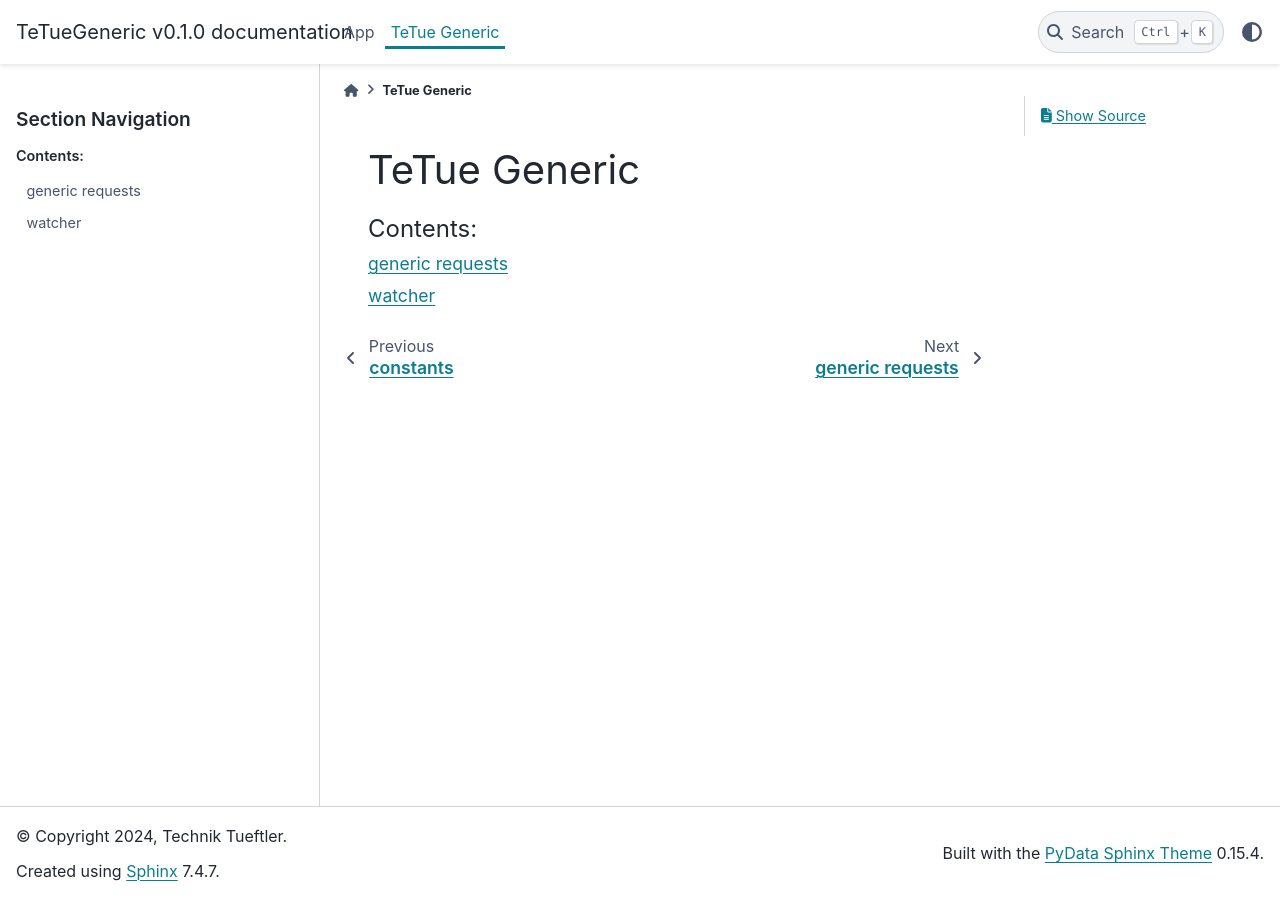
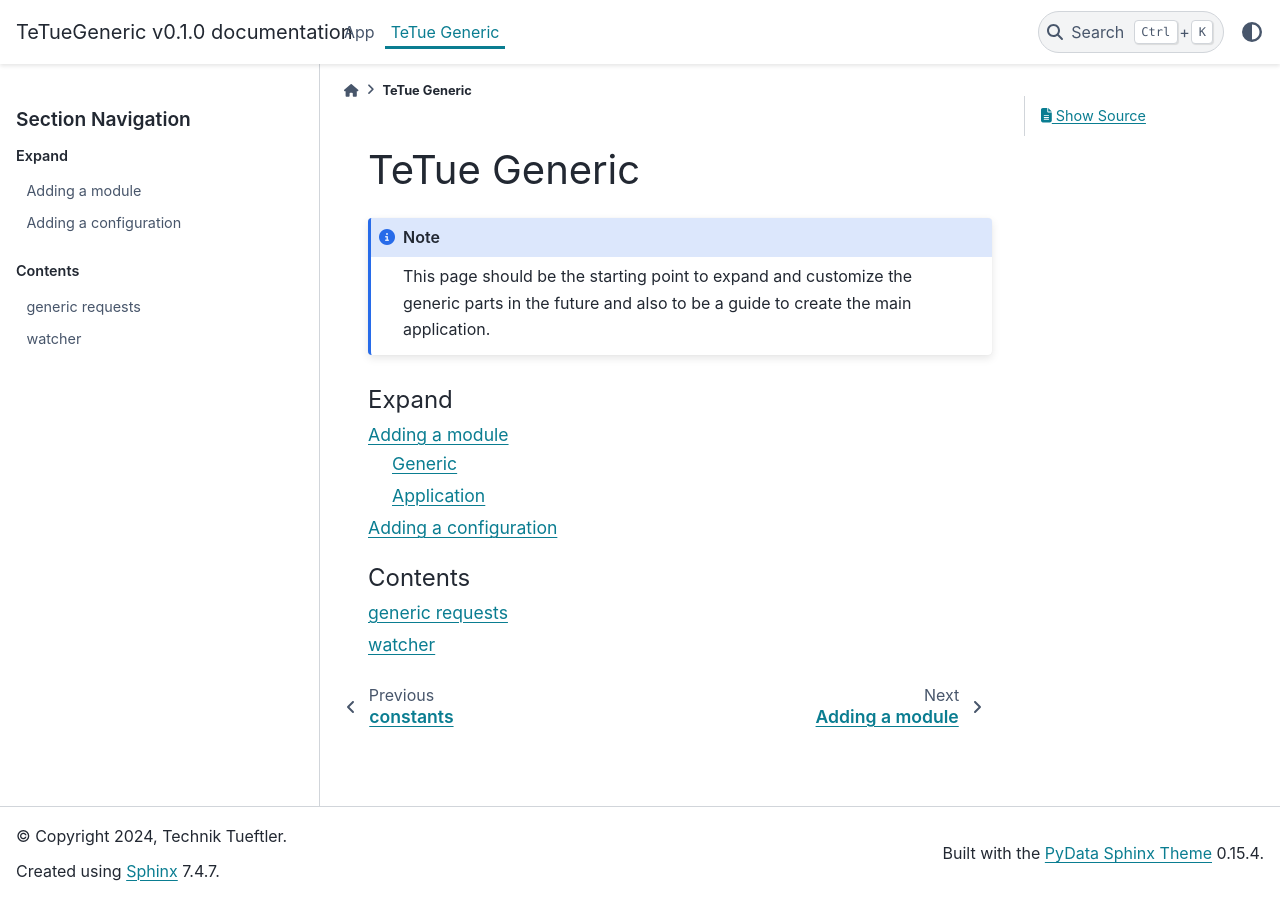
Before and after one commit to Technik-Tueftler/TeTueGeneric, a Sphinx documentation site: the page built from docs/generic/index.rst, in a window 1280 px wide. Built offline with Sphinx 7.4.7 and the PyData theme 0.15.4, drawn with Linux system fonts in a browser that asks for light colours.

Commit message:
start documentation for new configuration management

```diff
--- /dev/null
+++ b/docs/generic/configuration.rst
@@ -0,0 +1,2 @@
+Adding a configuration
+==========================
--- a/docs/generic/index.rst
+++ b/docs/generic/index.rst
@@ -1,9 +1,22 @@
 TeTue Generic
 ==========================
 
+.. note::
+
+   This page should be the starting point to expand and customize the generic parts in the
+   future and also to be a guide to create the main application.
+
 .. toctree::
    :maxdepth: 2
-   :caption: Contents:
+   :caption: Expand
+
+   module
+   configuration
+
+
+.. toctree::
+   :maxdepth: 2
+   :caption: Contents
 
    generic_requests
    watcher
```
Also changed, not shown: docs/generic/module.rst (added, +63 -0 lines).
